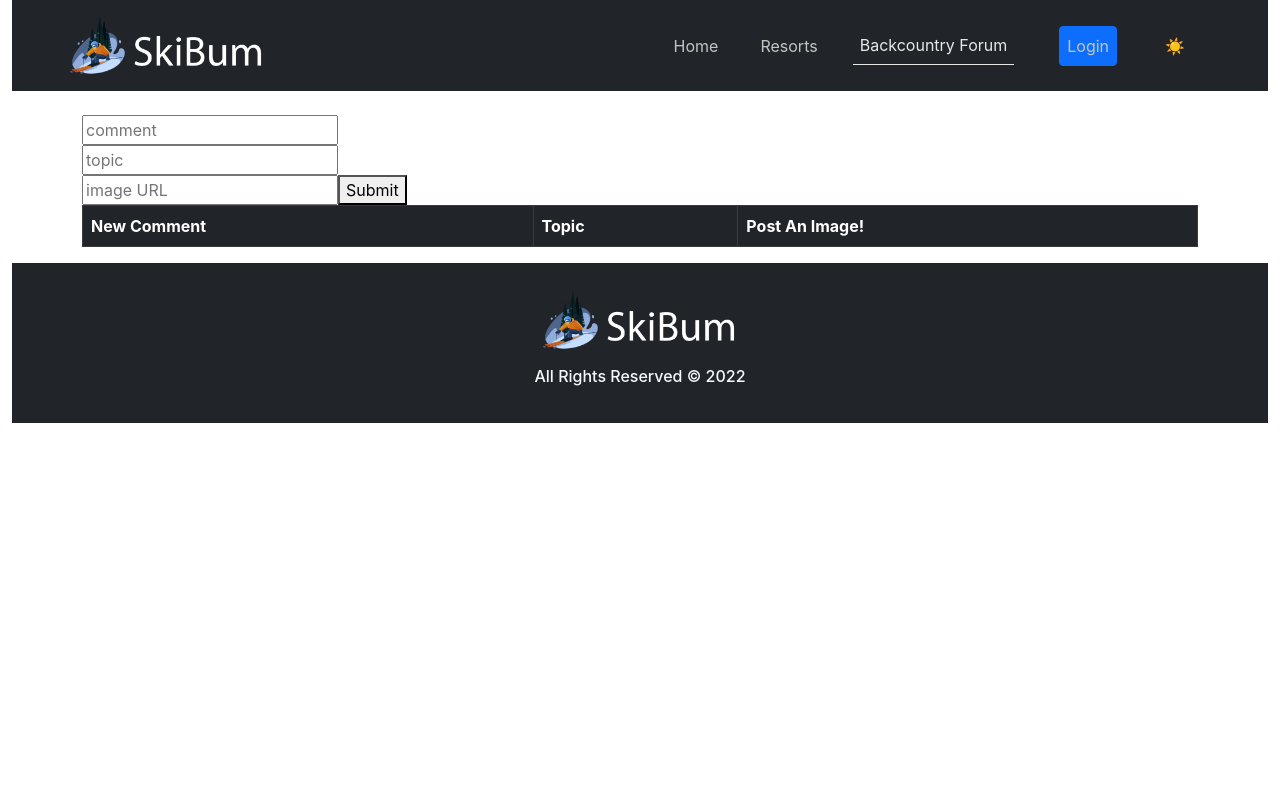
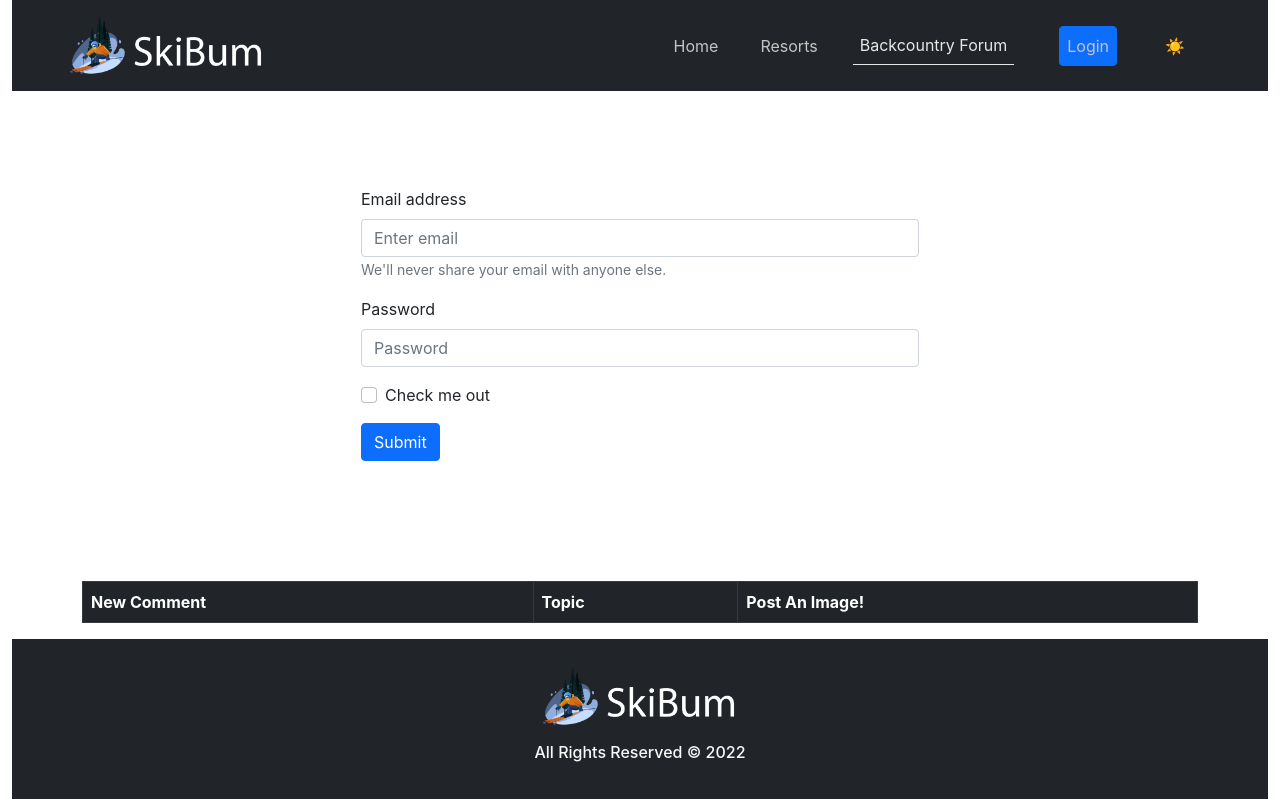
Before and after one commit to mbz7/Phase-2-Project, a React (Create React App) app: page /forum in a window 1280 px wide. Built offline with nearby package versions, Linux system fonts and the light colour scheme; data requests are answered from the project's data file.

Commit message:
updated forum section with new input fields

```diff
--- a/src/Components/Forum.js
+++ b/src/Components/Forum.js
@@ -1,6 +1,6 @@
 import React, { useState, useEffect } from "react";
-import { Container, Table } from "react-bootstrap";
 import TableList from "./TableList";
+import { Button, Container, Form, Table, Row, Col } from "react-bootstrap";
 
 function Forum({ resorts }) {
   const [tableData, setTableData] = useState(resorts);
@@ -25,10 +25,34 @@
   };
 
   return (
+    <div>
+      <Container>
+        <div className="pt-5 mt-5 pb-5 mb-5 w-50 mx-auto">
+          <Form>
+            <Form.Group className="mb-3" controlId="formBasicEmail">
+              <Form.Label>Email address</Form.Label>
+              <Form.Control type="email" placeholder="Enter email" />
+              <Form.Text className="text-muted">
+                We'll never share your email with anyone else.
+              </Form.Text>
+            </Form.Group>
+
+            <Form.Group className="mb-3" controlId="formBasicPassword">
+              <Form.Label>Password</Form.Label>
+              <Form.Control type="password" placeholder="Password" />
+            </Form.Group>
+            <Form.Group className="mb-3" controlId="formBasicCheckbox">
+              <Form.Check type="checkbox" label="Check me out" />
+            </Form.Group>
+            <Button variant="primary" type="submit">
+              Submit
+            </Button>
+          </Form>
+        </div>
+
         <div className="backcountry-forum">
-      <Container className="align-items-center">
           <br />
-        <TableList func={addRows} />
+          {/* <TableList func={addRows} /> */}
           <Table responsive striped bordered variant="dark">
             <thead>
               <tr>
@@ -40,6 +64,7 @@
             </thead>
             <tbody>{newForumInput}</tbody>
           </Table>
+        </div>
       </Container>
     </div>
   );
--- a/src/Components/Resort.js
+++ b/src/Components/Resort.js
@@ -77,7 +77,7 @@
             </Row>
           </Card.Body>
           <Button
-            className="btn btn-info"
+            className="text-light weather-button "
             onClick={() => {
               setShowWeather(!showWeather);
               getWeather();
--- a/src/index.css
+++ b/src/index.css
@@ -147,3 +147,8 @@
   height: 150px;
   width: auto;
 }
+
+.weather-button {
+  background-color: #1c1c1f;
+  height: 2.5em;
+}
```
Lines whose indentation alone changed are shown as unchanged.
